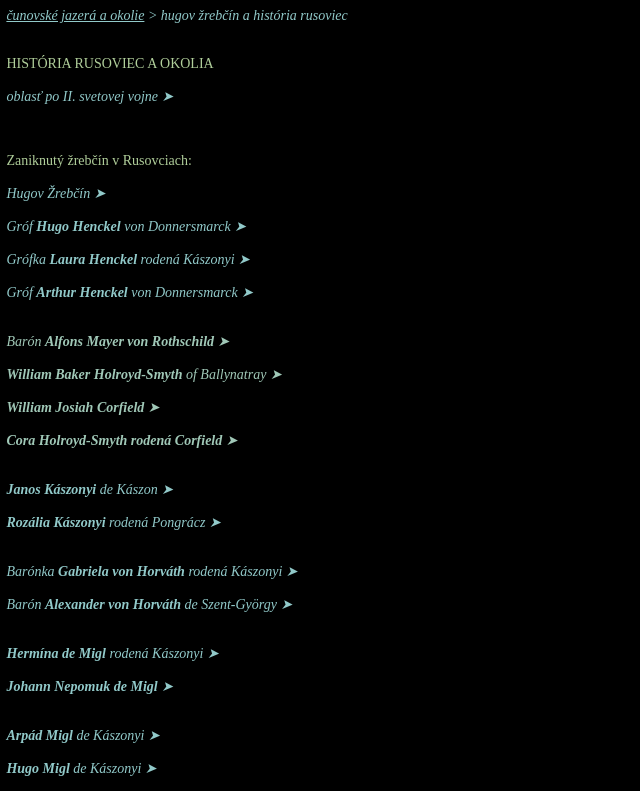
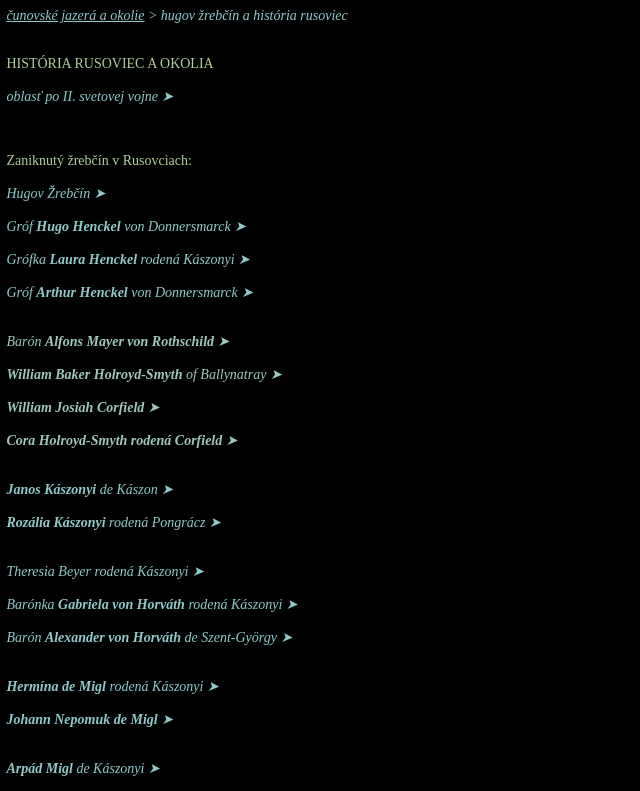
Before and after one commit to historia-rusoviec/historia-rusoviec.github.io, a plain HTML site: page index.html in a window 1280 px wide. Shown: the top 791 px of the page, without its empty margins (0-640 px from the left). Drawn offline with Linux system fonts and the light colour scheme.

Commit message:
Add files via upload

```diff
--- a/index.html
+++ b/index.html
@@ -62,6 +62,8 @@ HISTÓRIA RUSOVIEC A OKOLIA <br><br>
 <a href="https://historia-rusoviec.github.io/rozalia-kaszonyi/"><b>Rozália Kászonyi</b> rodená Pongrácz ➤</a>
 		<br><br>	<br>
 
+	  <a href="https://historia-rusoviec.github.io/theresia-kaszonyi/">Theresia Beyer rodená Kászonyi ➤</a>
+		<br><br>
  <a href="https://historia-rusoviec.github.io/gabriela-horvath/">Barónka <b>Gabriela von Horváth</b> rodená Kászonyi ➤</a>
 		<br><br>
 <a href="https://historia-rusoviec.github.io/alexander-horvath/">Barón <b>Alexander von Horváth</b> de Szent-György ➤</a>
```
